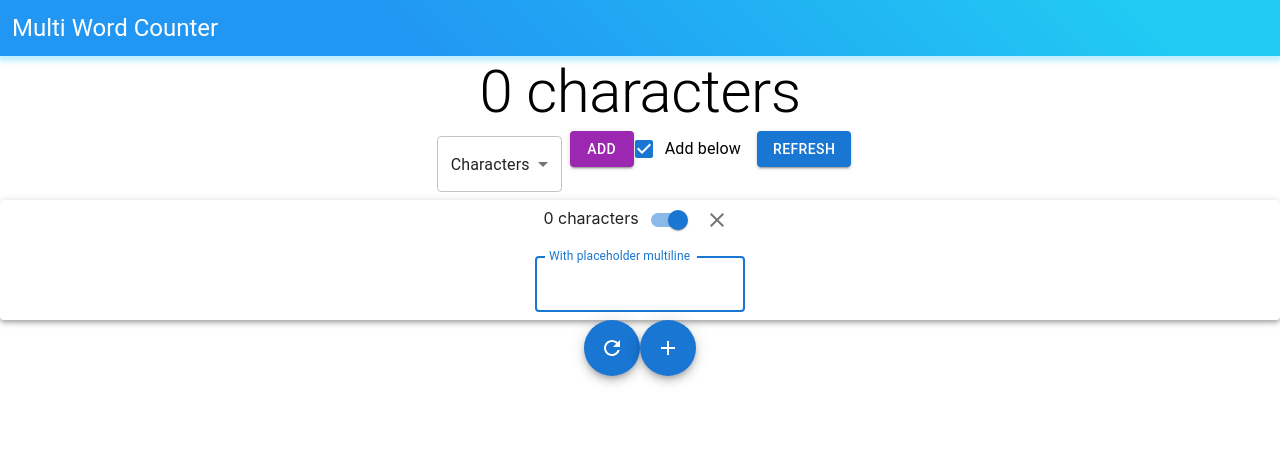
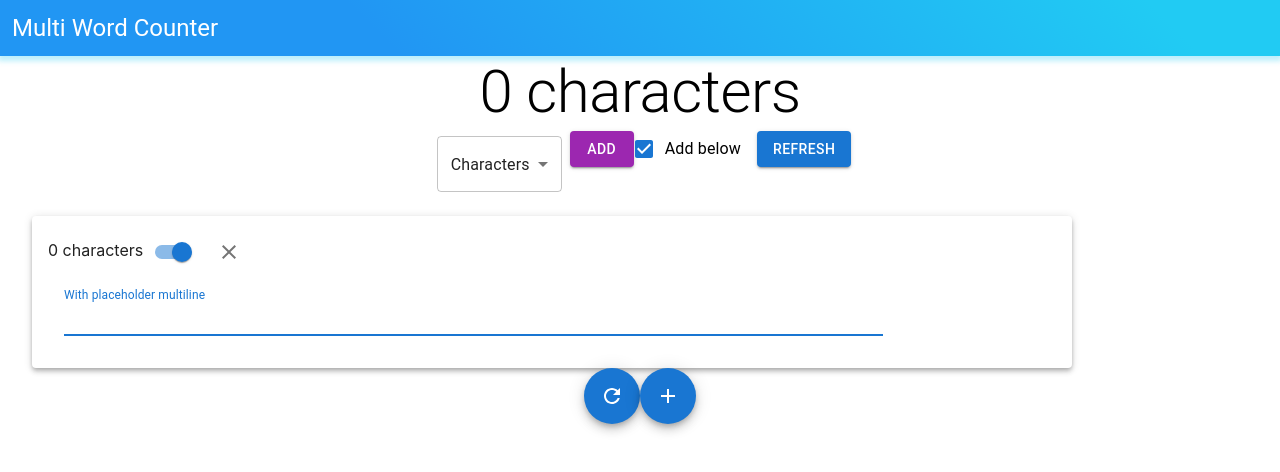
Before and after one commit to m0tl1ya/multi-word-counter-2022, a React (Create React App) app: page / in a window 1280 px wide. Shown: the top 472 px of the page. Built offline with nearby package versions, Linux system fonts and the light colour scheme.

Commit message:
style word counter

```diff
--- a/src/components/TextInput.tsx
+++ b/src/components/TextInput.tsx
@@ -1,6 +1,16 @@
 import * as React from 'react';
 
 import { TextField } from '@mui/material';
+
+const styleTextInput = {
+    display: 'flex',
+    flexWrap: 'wrap',
+    width: '80%',
+    margin: '1em',
+
+  } as const;
+
+
 
 type Props = {
     text: string;
@@ -12,6 +22,7 @@ const TextInput: React.FC<Props> = (props) => {
         <TextField
             id="textarea"
             label="With placeholder multiline"
+            variant="standard"
             placeholder="Paste your text"
             multiline
             value={props.text}
@@ -19,6 +30,7 @@ const TextInput: React.FC<Props> = (props) => {
             margin="normal"
             onChange={props.onChange}
             autoFocus={true}
+            sx={styleTextInput}
         />
     );
 }
--- a/src/components/WordCountHeader.tsx
+++ b/src/components/WordCountHeader.tsx
@@ -5,6 +5,13 @@ import { Clear } from '@mui/icons-material';
 
 import { WordCounterItemType } from "../state/counterState";
 import { modeValue, useCountMode } from '../state/modeState';
+import { createTheme } from '@mui/material';
+
+const theme = createTheme();
+const styleButton = () => ({
+    top: '0.0em',
+    marginLeft: theme.spacing(1),
+});
 
 type Props = {
     counter: WordCounterItemType;
@@ -36,6 +43,7 @@ const WordCountHeader: React.FC<Props> = (props) => {
             <IconButton
                 aria-label="Delete"
                 onClick={props.deleteItem}
+                sx={styleButton}
             >
                 <Clear />
             </IconButton>
--- a/src/components/WordCounter.tsx
+++ b/src/components/WordCounter.tsx
@@ -7,6 +7,18 @@ import TextInput from './TextInput'
 import { useWordCounterList, wordCounterListState } from "../state/counterState";
 import { WordCounterItemType } from '../state/counterState';
 
+const styleCounter = {
+  paddingTop: 2,
+  paddingBottom: 2,
+  paddingLeft: 2,
+  marginTop: '1em',
+  width: '80%',
+  marginLeft: '2em',
+  display: 'flex',
+  flexFlow: 'column',
+  flexWrap: 'wrap',
+  textAlign: 'left',
+} as const;
 
 type Props = {
   counter: WordCounterItemType;
@@ -33,7 +45,7 @@ const WordCounter: React.FC<Props> = ({ counter }) => {
 
 
   return (
-    <Paper elevation={4}>
+    <Paper elevation={4} sx={styleCounter}>
       <div>
         <WordCountHeader
           // textLength={counter.numCharacters}
```
